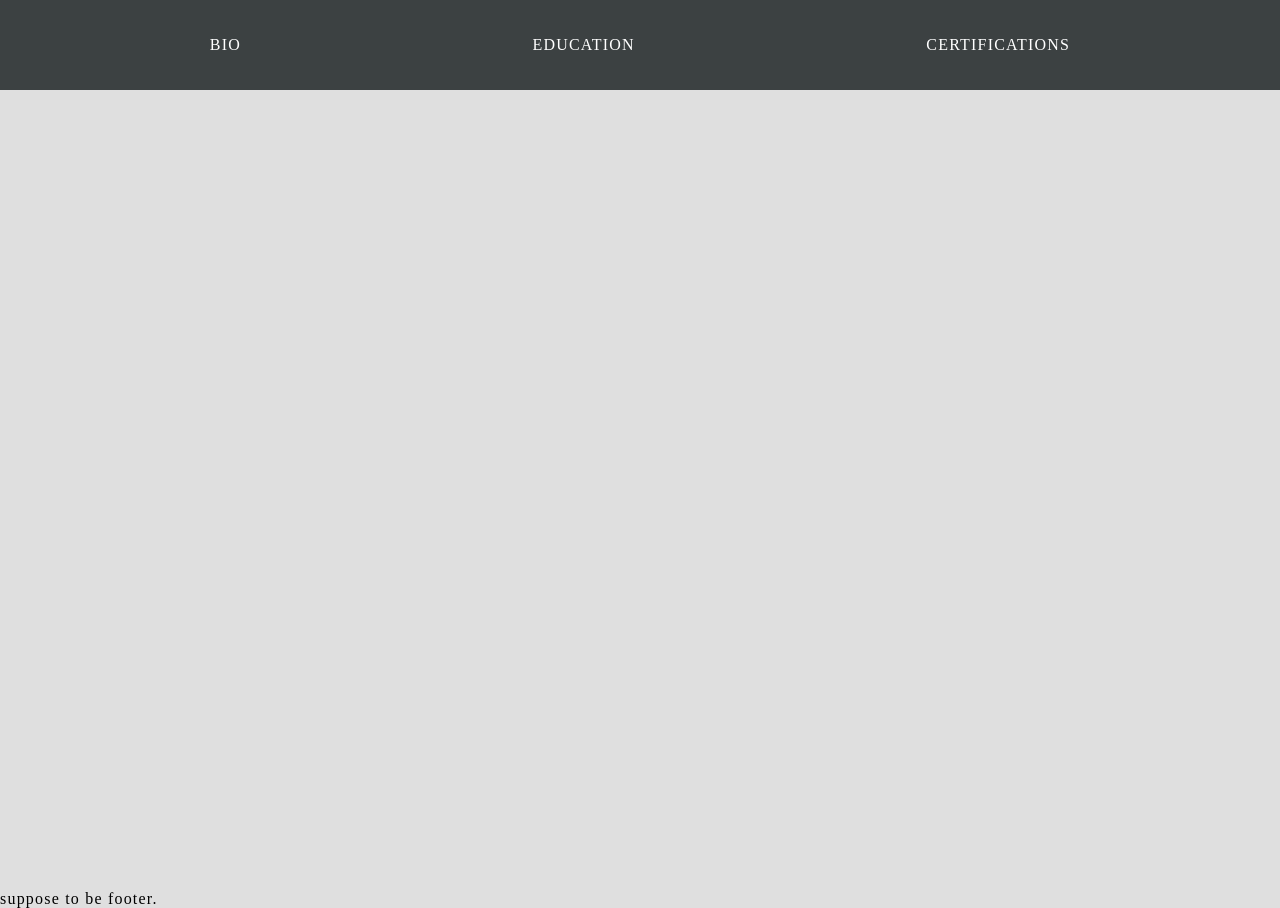
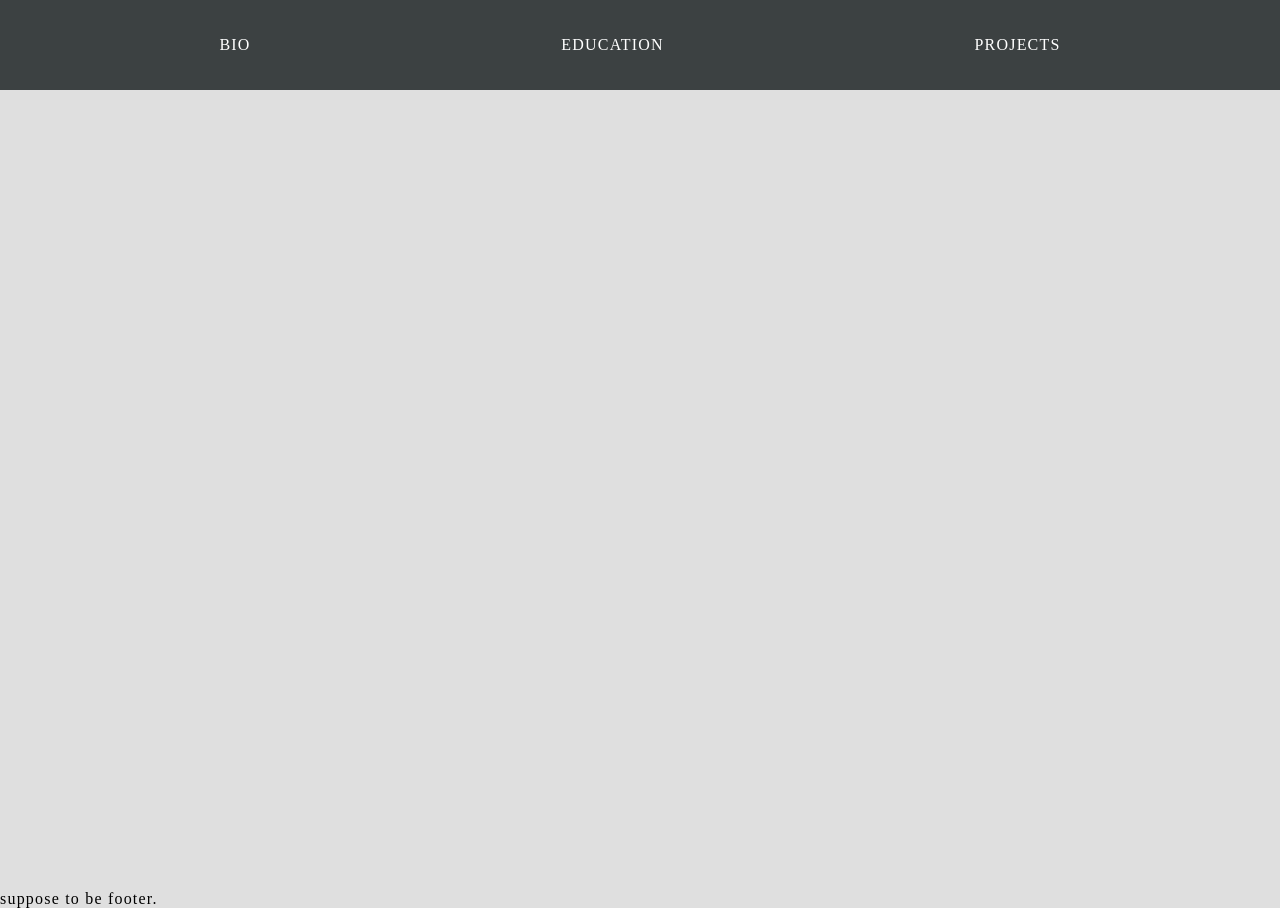
Before and after one commit to JamieGarcia123/work-portfolio, a React (Create React App) app in the folder work-portfolio/: page / in a window 1280 px wide. Built offline with nearby package versions, Linux system fonts and the light colour scheme; a web font is replaced by a local one.

Commit message:
routed added to header navigation

```diff
--- a/work-portfolio/src/components/header/header.js
+++ b/work-portfolio/src/components/header/header.js
@@ -8,9 +8,9 @@ export default function Header() {
     <div class="header-container">
         <nav class="header-content">
 
-              <NavLink to="/education" end>Bio</NavLink>
+              <NavLink to="" end>Bio</NavLink>
                 <NavLink to="education" end>Education</NavLink>
-                <NavLink to="certifications" end>Certifications</NavLink>
+                <NavLink to="projects" end>Projects</NavLink>
 
         </nav>
     </div>
```
